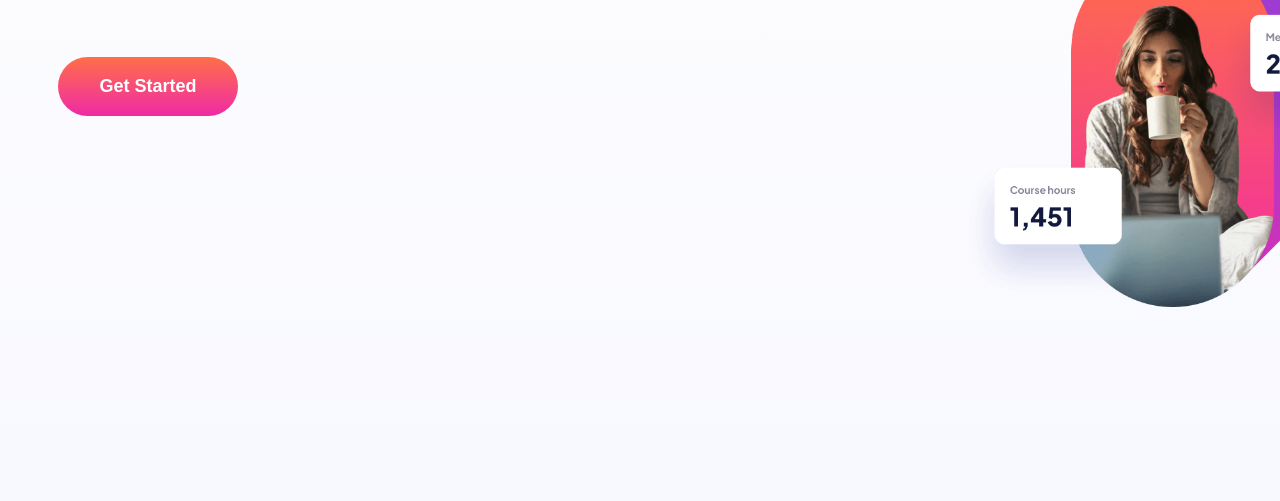
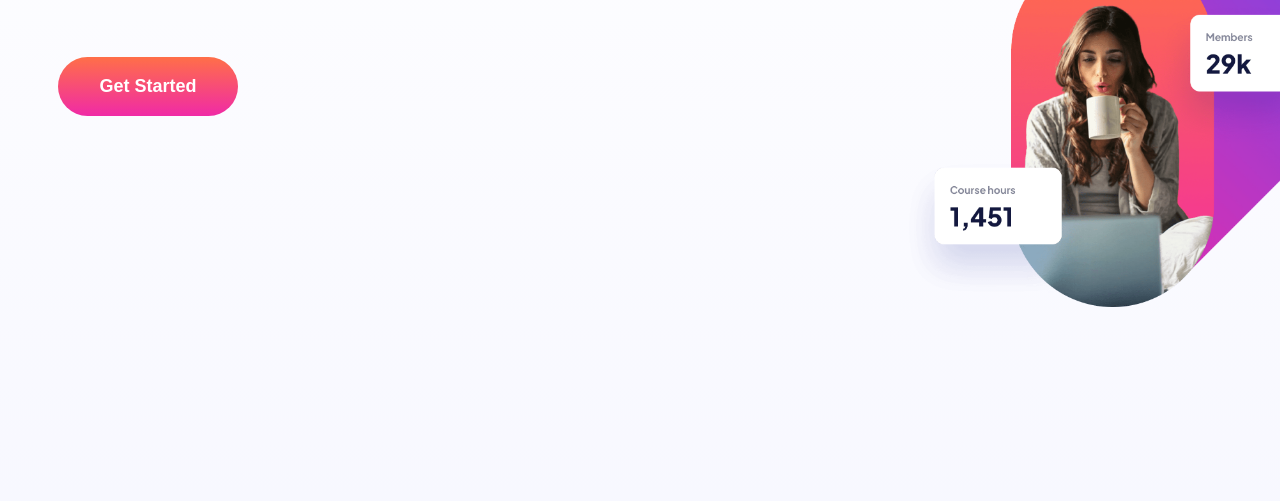
Before and after one commit to Nanayaw130/E-learning, a plain HTML site: page skilled-elearning-landing-page/starter-code/index.html in a window 1280 px wide. Shown: the part 345-846 px from the top of the page. Drawn offline with Linux system fonts and the light colour scheme; a web font is replaced by a local one.

Commit message:
elearning

```diff
--- a/skilled-elearning-landing-page/starter-code/styles.css
+++ b/skilled-elearning-landing-page/starter-code/styles.css
@@ -278,7 +278,7 @@ h1{
             background-position: bottom left;
             position: absolute;
             top: 80px;
-            right: -60px;
+            right: 0;
             width: 30%;
             height: 75vh;
 
```
